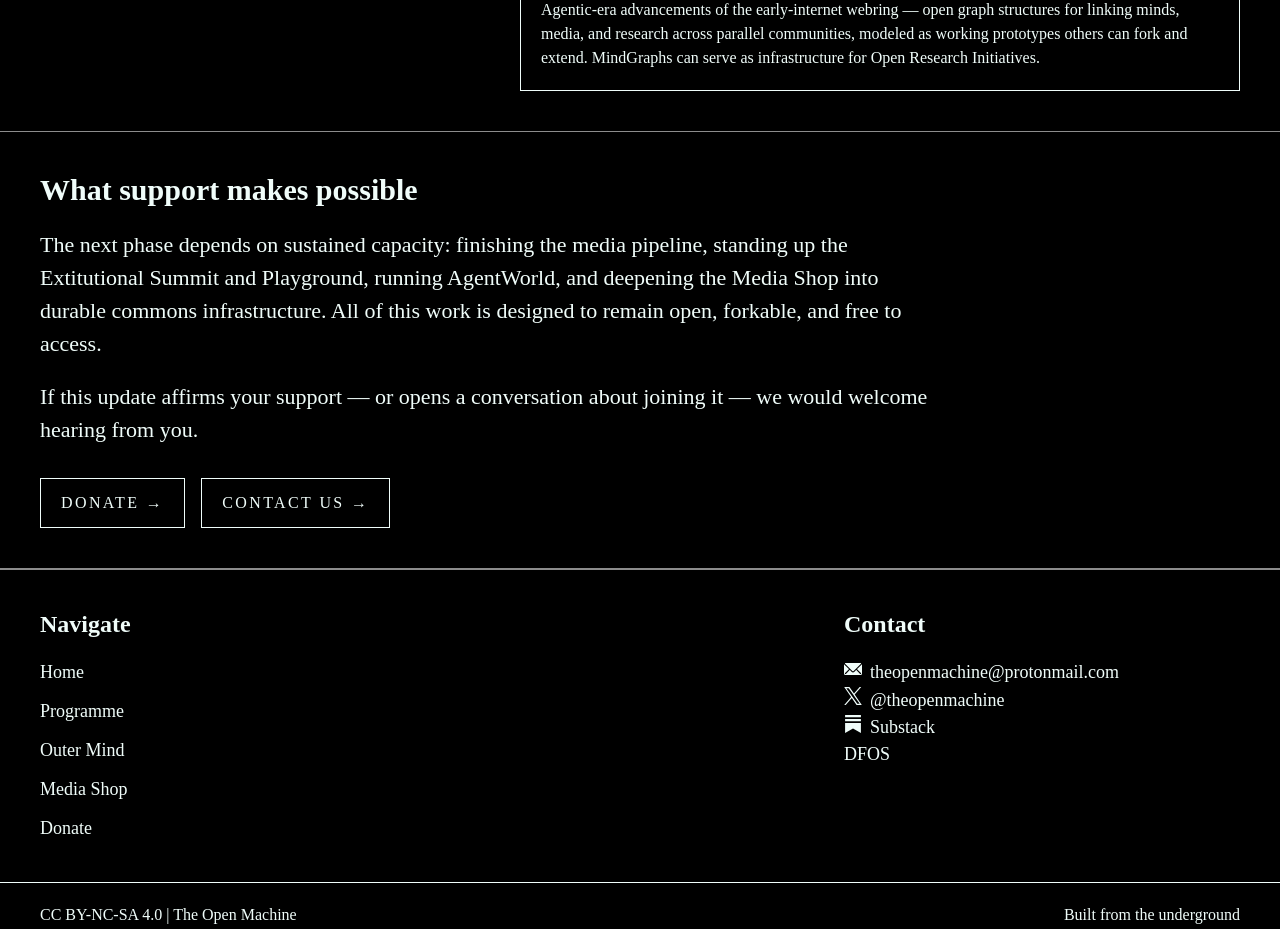
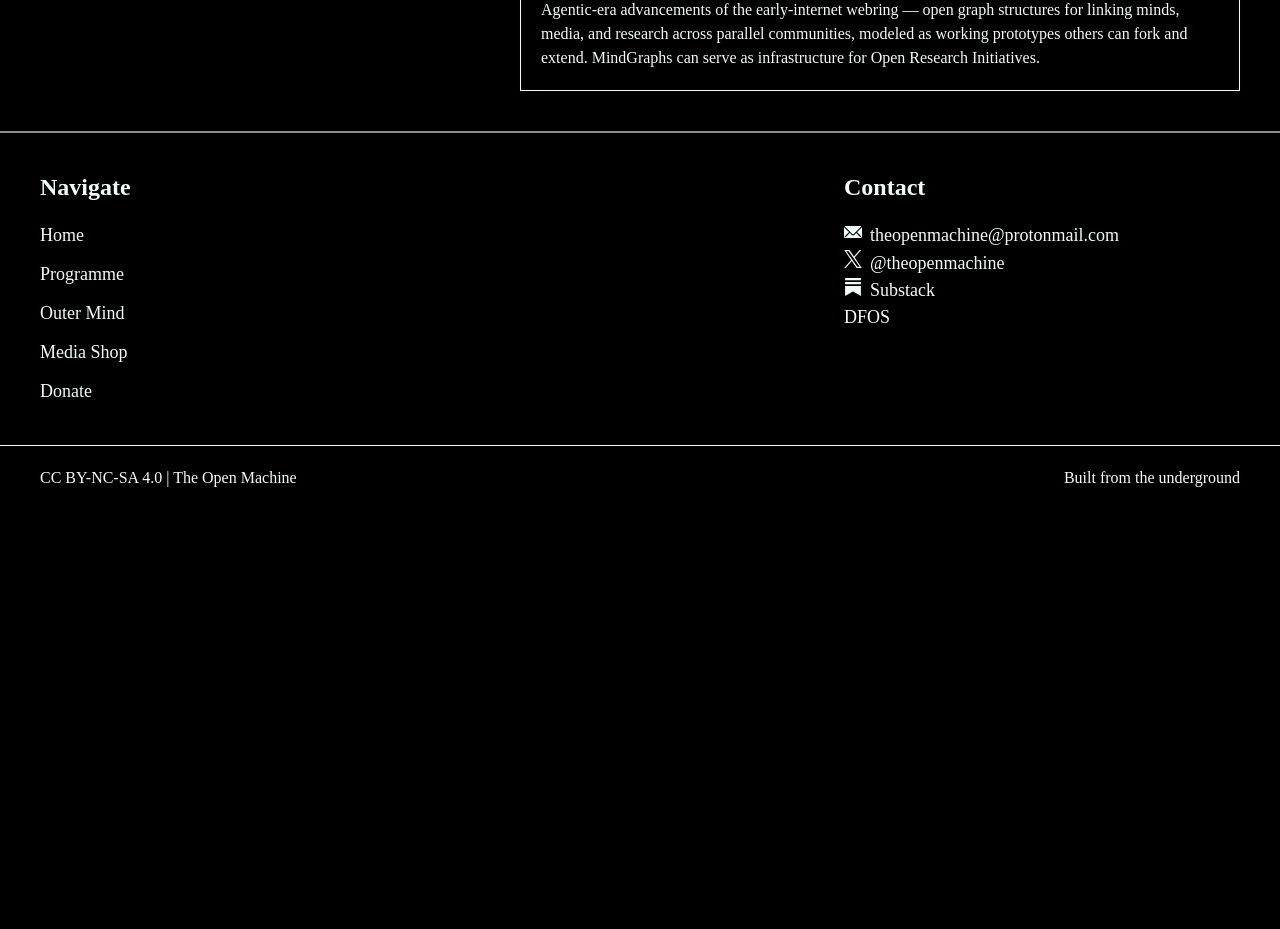
Before and after one commit to oovg/the-open-template, a Next.js app: page /q3-2026 in a window 1280 px wide. Shown: the part 9560-10489 px from the top of the page. After the commit the page ends 10070 px from the top, so only its background shows below. Built offline with nearby package versions, Linux system fonts and the light colour scheme; a web font is replaced by a local one.

Commit message:
Update q3-2026.tsx

```diff
--- a/src/pages/q3-2026.tsx
+++ b/src/pages/q3-2026.tsx
@@ -650,74 +650,6 @@ export default function Q32026Update() {
           </Item>
         </Section>
 
-        {/* Closing CTA */}
-        <Flex
-          direction="column"
-          alignItems="start"
-          w="100%"
-          p={[5, null, 10]}
-          borderBottom="1px solid"
-          borderColor="midtone"
-        >
-          <Heading color="primary" fontWeight="900" fontSize={['2xl', null, '3xl']} mb={5}>
-            What support makes possible
-          </Heading>
-          <Box maxW="900px">
-            <Text fontSize={['md', null, 'lg']} mb={5}>
-              The next phase depends on sustained capacity: finishing the media pipeline, standing up the Extitutional Summit and Playground, running AgentWorld, and deepening the Media Shop into durable commons infrastructure. All of this work is designed to remain open, forkable, and free to access.
-            </Text>
-            <Text fontSize={['md', null, 'lg']} mb={8}>
-              If this update affirms your support — or opens a conversation about joining it — we would welcome hearing from you.
-            </Text>
-            <Flex gap={4} flexWrap="wrap">
-              <Link
-                href="/donate"
-                display="inline-block"
-                border="1px solid"
-                borderColor="primary"
-                color="primary"
-                px={5}
-                py={3}
-                textTransform="uppercase"
-                letterSpacing="0.15em"
-                fontSize="sm"
-                fontFamily="heading"
-                textDecoration="none"
-                _hover={{
-                  textDecoration: 'none',
-                  bg: 'primary',
-                  color: 'bg',
-                }}
-                transition="background 0.2s ease, color 0.2s ease"
-              >
-                Donate →
-              </Link>
-              <Link
-                href="mailto:theopenmachine@protonmail.com"
-                display="inline-block"
-                border="1px solid"
-                borderColor="primary"
-                color="primary"
-                px={5}
-                py={3}
-                textTransform="uppercase"
-                letterSpacing="0.15em"
-                fontSize="sm"
-                fontFamily="heading"
-                textDecoration="none"
-                _hover={{
-                  textDecoration: 'none',
-                  bg: 'primary',
-                  color: 'bg',
-                }}
-                transition="background 0.2s ease, color 0.2s ease"
-              >
-                Contact us →
-              </Link>
-            </Flex>
-          </Box>
-        </Flex>
-
         <Footer />
       </Box>
     </Flex>
```
